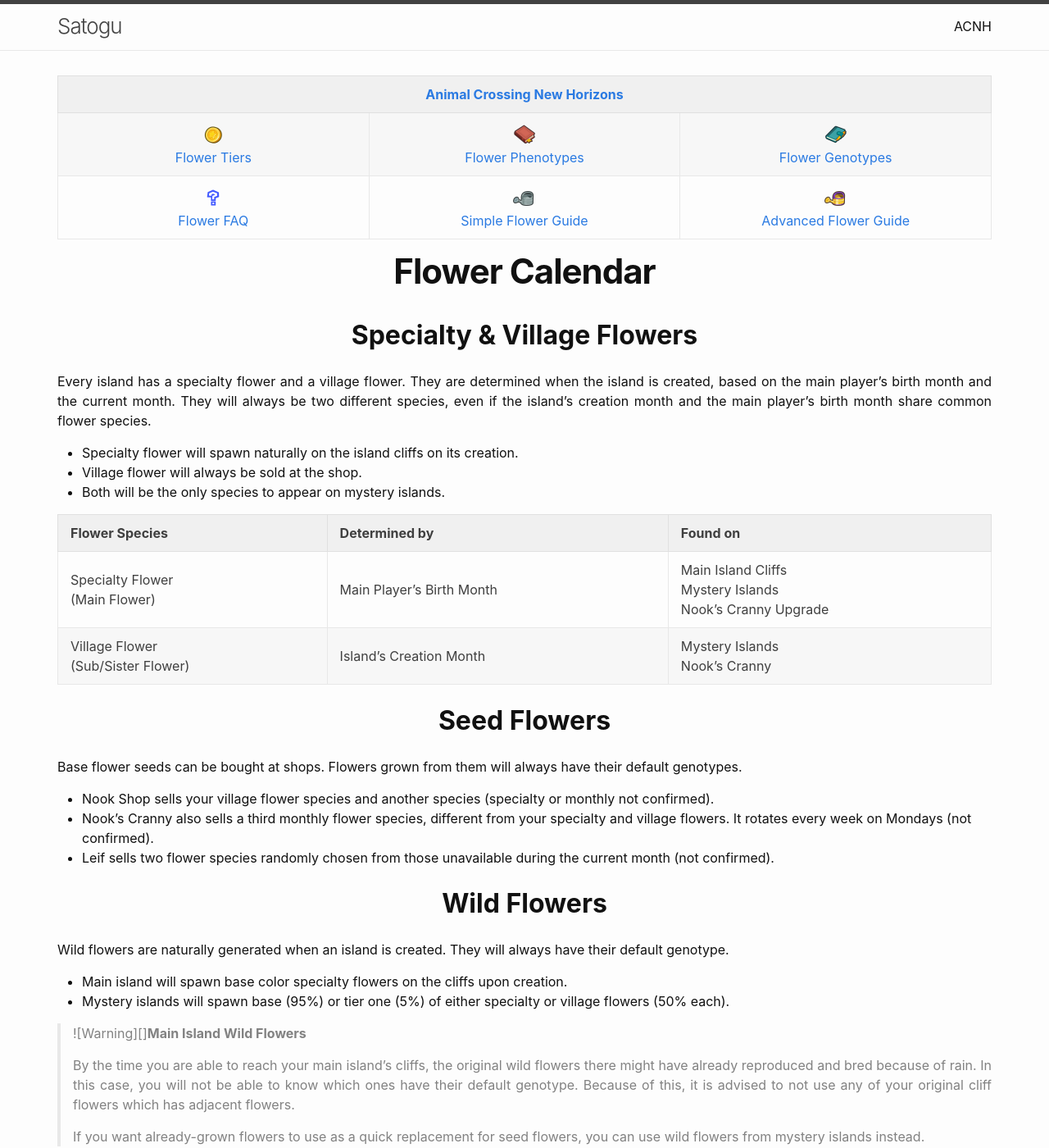
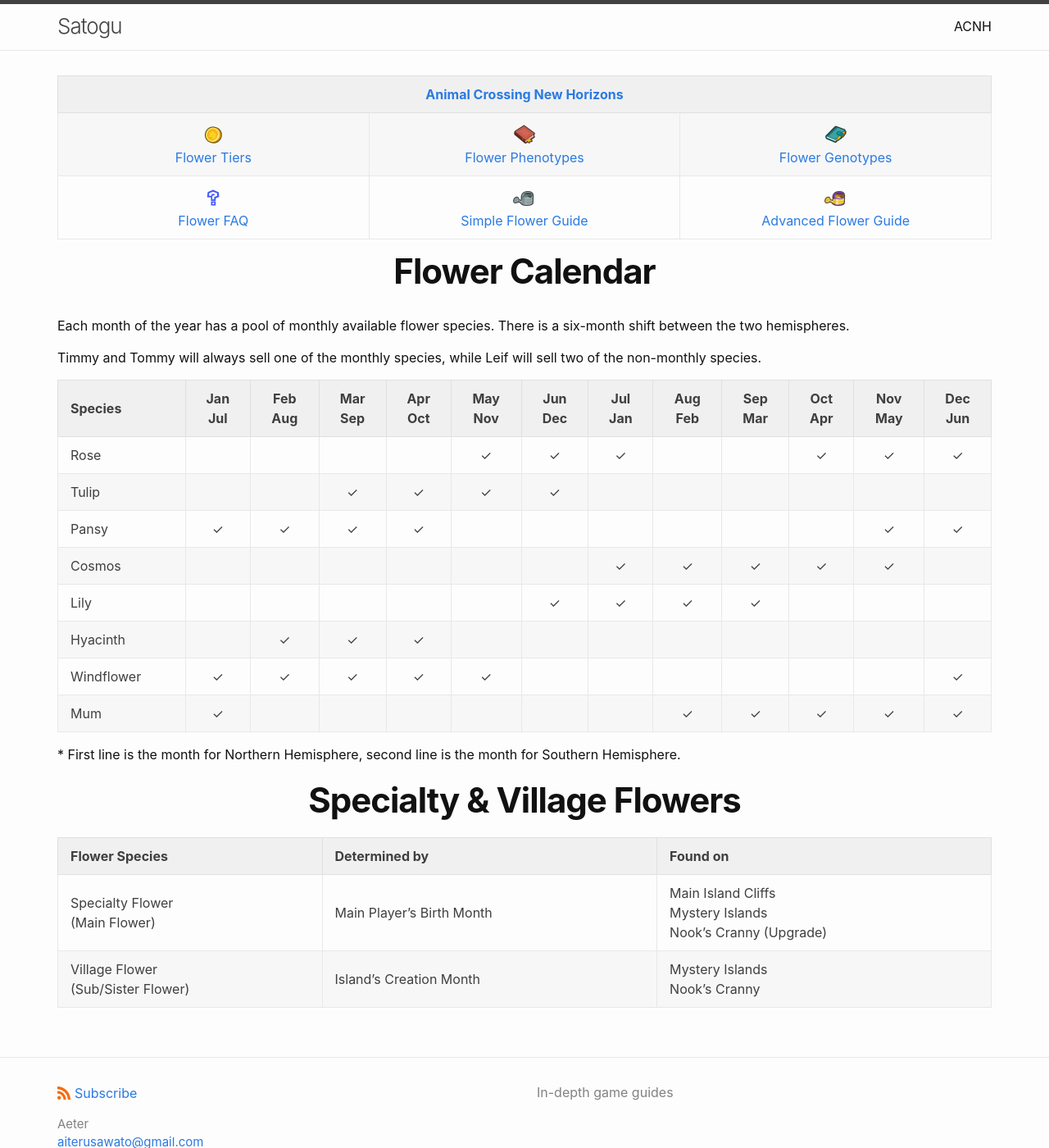
Before and after one commit to aiterusawato/satogu, a Jekyll site: the page built from acnh/flowers/calendar.md, in a window 1280 px wide and 1400 px high. Shown: the whole window at 82% size. Built offline with Jekyll 4.4.1, drawn with Linux system fonts in a browser that asks for light colours.

Commit message:
Update calendar.md

```diff
--- a/acnh/flowers/calendar.md
+++ b/acnh/flowers/calendar.md
@@ -2,49 +2,12 @@
 title: Flower Calendar
 layout: acnh
 ---
-
-## Specialty & Village Flowers
-
-Every island has a specialty flower and a village flower. They are determined when the island is created, based on the main player's birth month and the current month. They will always be two different species, even if the island's creation month and the main player's birth month share common flower species.
-
-* Specialty flower will spawn naturally on the island cliffs on its creation.
-* Village flower will always be sold at the shop.
-* Both will be the only species to appear on mystery islands.
-
-| Flower Species                          | Determined by             | Found on                                                     |
-| --------------------------------------- | ------------------------- | ------------------------------------------------------------ |
-| Specialty Flower<br />(Main Flower)     | Main Player's Birth Month | Main Island Cliffs<br />Mystery Islands<br />Nook's Cranny Upgrade |
-| Village Flower<br />(Sub/Sister Flower) | Island's Creation Month   | Mystery Islands<br />Nook's Cranny                           |
-
-## Seed Flowers
-
-Base flower seeds can be bought at shops. Flowers grown from them will always have their default genotypes.
-
-* Nook Shop sells your village flower species and another species (specialty or monthly not confirmed).
-* Nook's Cranny also sells a third monthly flower species, different from your specialty and village flowers. It rotates every week on Mondays (not confirmed).
-* Leif sells two flower species randomly chosen from those unavailable during the current month (not confirmed).
-
-## Wild Flowers
-
-Wild flowers are naturally generated when an island is created. They will always have their default genotype.
-
-* Main island will spawn base color specialty flowers on the cliffs upon creation.
-* Mystery islands will spawn base (95%) or tier one (5%) of either specialty or village flowers (50% each).
-
-> ![Warning][]**Main Island Wild Flowers**
->
-> By the time you are able to reach your main island's cliffs, the original wild flowers there might have already reproduced and bred because of rain. In this case, you will not be able to know which ones have their default genotype. Because of this, it is advised to not use any of your original cliff flowers which has adjacent flowers.
->
-> If you want already-grown flowers to use as a quick replacement for seed flowers, you can use wild flowers from mystery islands instead.
-
-
 
 Each month of the year has a pool of monthly available flower species. There is a six-month shift between the two hemispheres.
 
 Timmy and Tommy will always sell one of the monthly species, while Leif will sell two of the non-monthly species.
 
 <div class = "table-wrapper" markdown="block">
-
 | Species    | Jan<br />Jul | Feb<br />Aug | Mar<br />Sep | Apr<br />Oct | May<br />Nov | Jun<br />Dec | Jul<br />Jan | Aug<br />Feb | Sep<br />Mar | Oct<br />Apr | Nov<br />May | Dec<br />Jun |
 | ---------- | :----------: | :----------: | :----------: | :----------: | :----------: | :----------: | :----------: | :----------: | :----------: | :----------: | :----------: | :----------: |
 | Rose       |              |              |              |              |      ✓       |      ✓       |      ✓       |              |              |      ✓       |      ✓       |      ✓       |
```
Also changed, not shown: other parts of acnh/flowers/calendar.md (+7 -0 lines).
